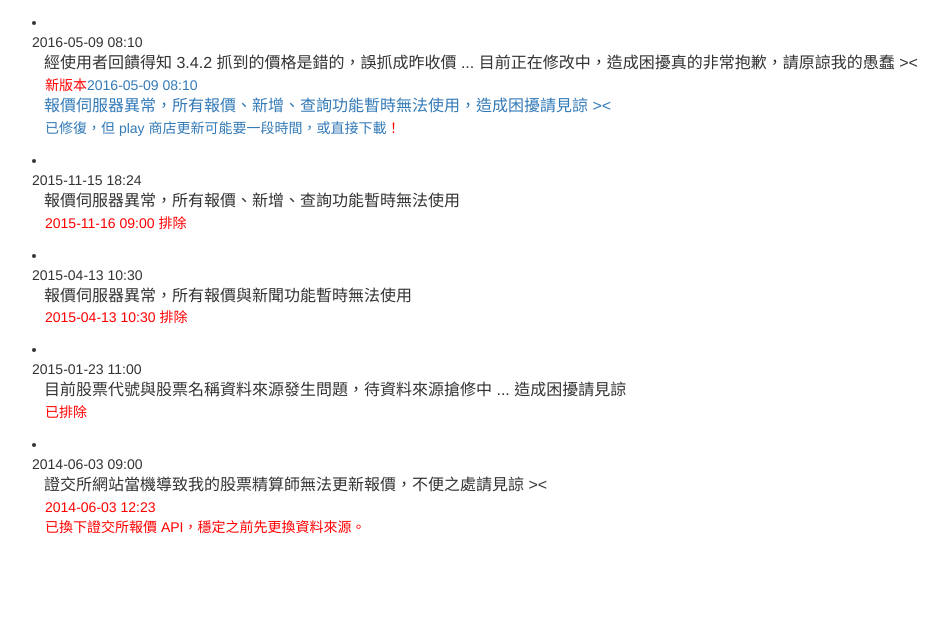
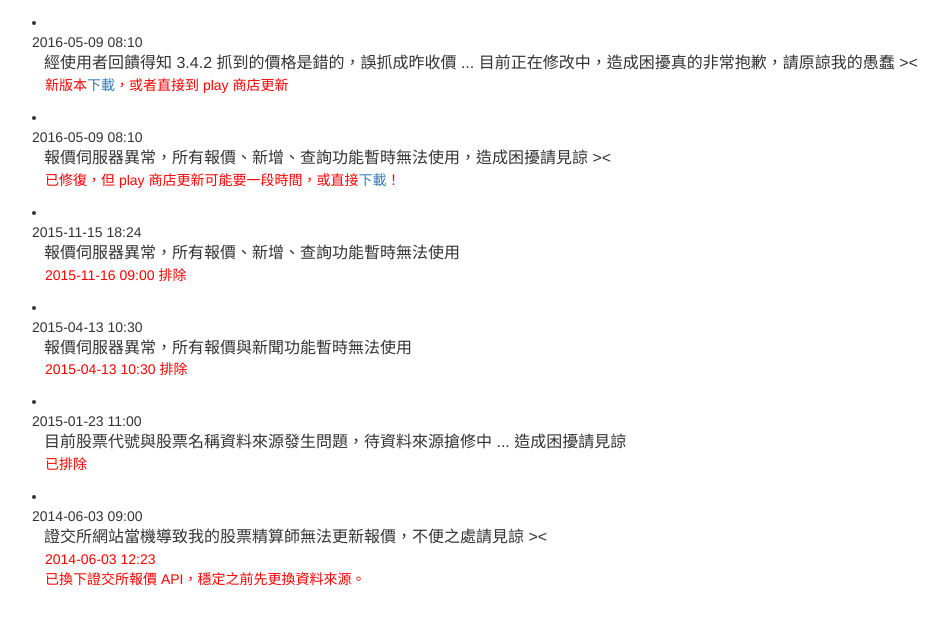
Before and after one commit to s9134131/s9134131.github.io, a Jekyll site: the page latest.html, which Jekyll copies as it is, in a window 1280 px wide. Shown: the top 625 px of the page, without its empty margins (38-986 px from the left). Built offline with Jekyll 4.4.1, drawn with Linux system fonts in a browser that asks for light colours.

Commit message:
Update latest.html

```diff
--- a/latest.html
+++ b/latest.html
@@ -37,7 +37,7 @@
 	<li>
 		<div class="time">2016-05-09 08:10</div>
 		<div class="title">經使用者回饋得知 3.4.2 抓到的價格是錯的，誤抓成昨收價 ... 目前正在修改中，造成困擾真的非常抱歉，請原諒我的愚蠢 ><</div>
-		<div class="status">新版本<a href="http://wazai.net/dn/stockCal_3.4.3.apk>下載</a>，或者直接到 play 商店更新</div>
+		<div class="status">新版本<a href="http://wazai.net/dn/stockCal_3.4.3.apk">下載</a>，或者直接到 play 商店更新</div>
 	</li>
 	<li>
 		<div class="time">2016-05-09 08:10</div>
```
